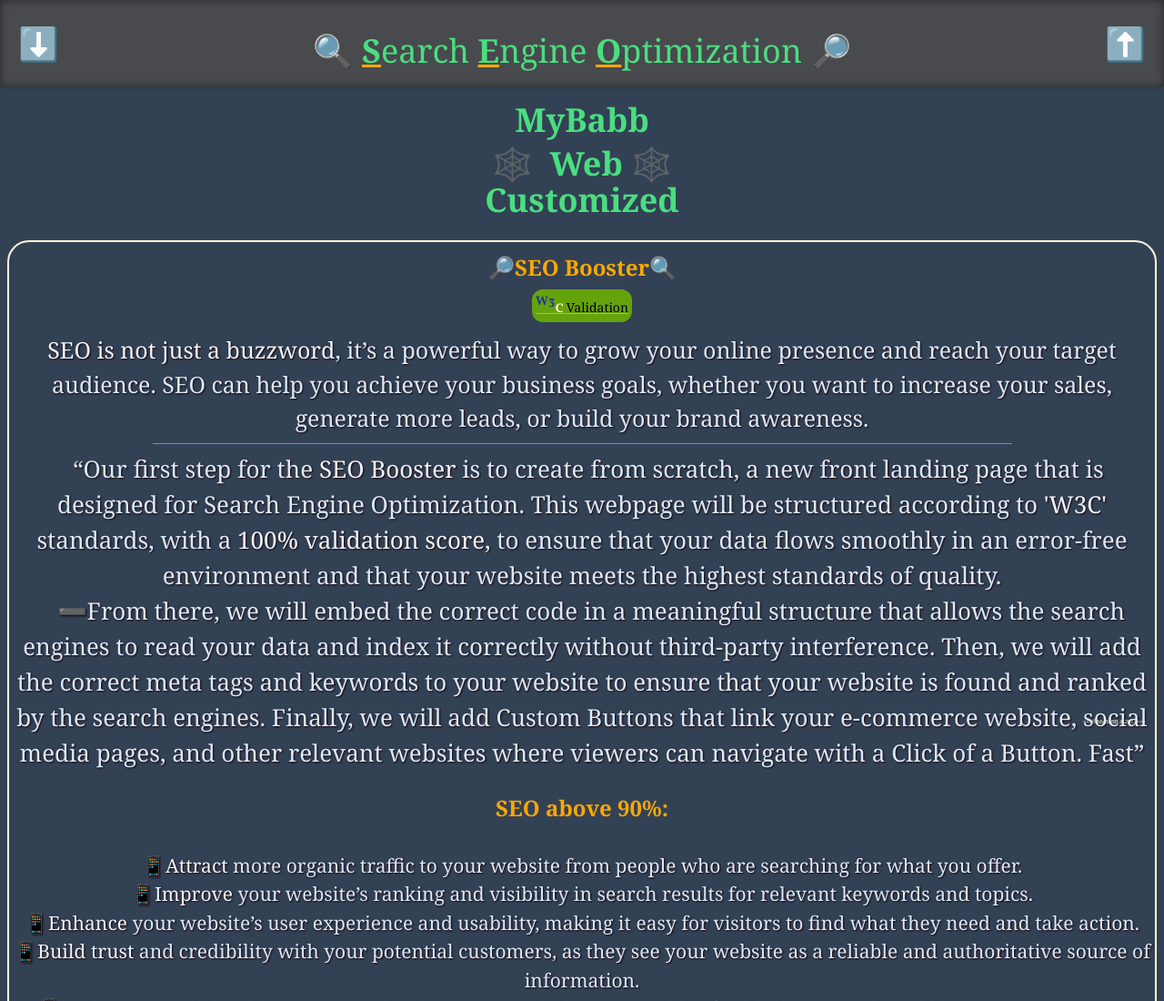
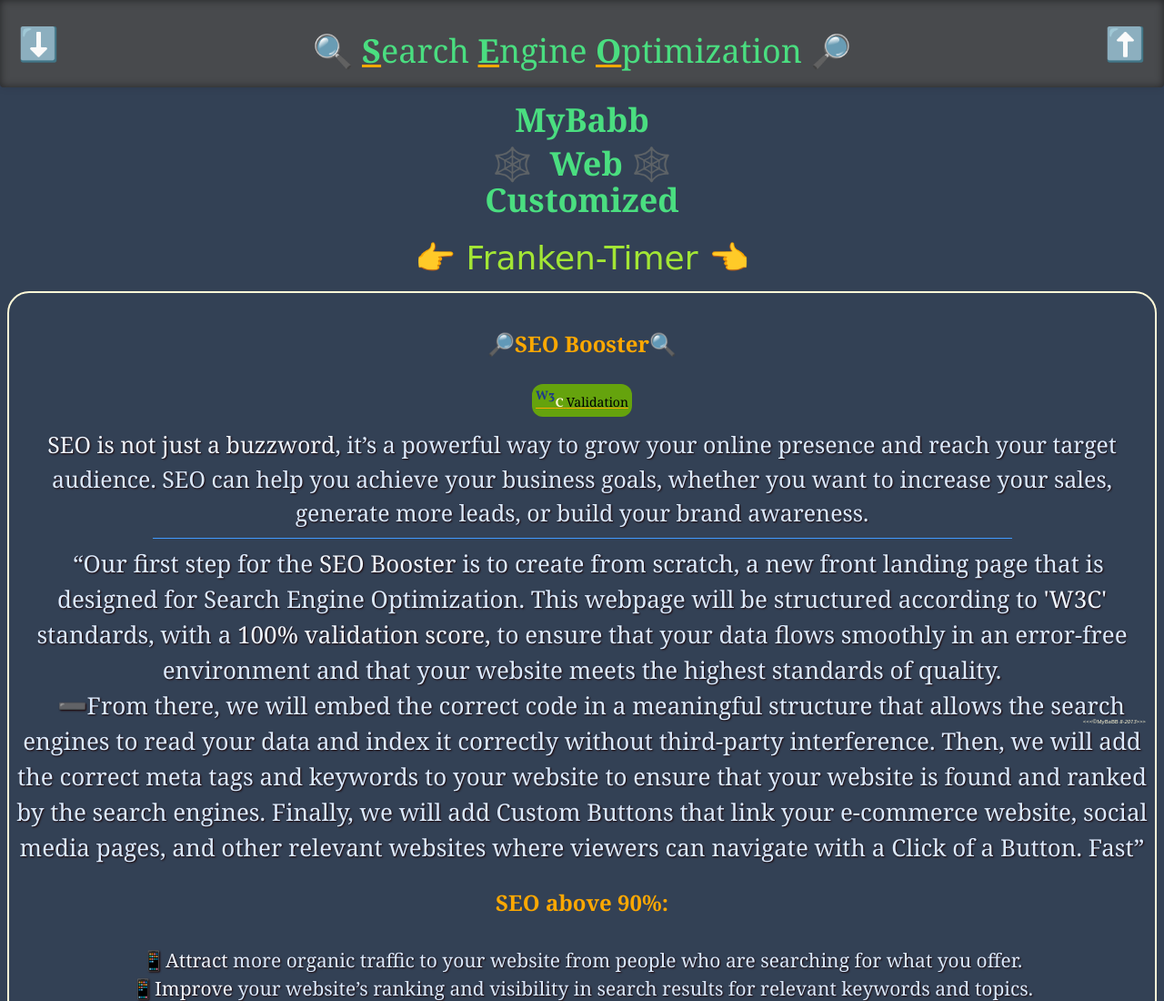
Before and after one commit to MyBaBB/Frank-at-Thanksgiving, a website: page build/index.html in a window 1280 px wide. Shown: the top 1100 px of the page at 91% size. Drawn offline with Linux system fonts and the light colour scheme; a web font is replaced by a local one.

Commit message:
added a link to franken-timer

```diff
--- a/build/index.html
+++ b/build/index.html
@@ -6,7 +6,7 @@
     <meta name="viewport" content="width=device-width, initial-scale=1.0 d">
     <meta name="google-site-verification" content="_c6_pPHaclTXxNuZPwceGxBrLhNsJgEug7T-LiYvVBs">
     <link rel="icon" href="./favicon.png" type="image/x-icon">
-    <title>🤖 SEO  Specialist</title>
+    <title>🤖 SEO Specialist</title>
     <link rel="stylesheet" href="./css/style.css">
   </head>
   <body class="min-h-screen min-w-fit bg-slate-700 dark:bg-black dark:text-white">
@@ -115,7 +115,10 @@
       </nav>
     </section>
   </header>
-      <!-- xxxxxxxxxxxxxxxxxxxxxxxxxxxxxxxxxxxxxxxxxxxxxxxxxxxxxxxxxxxxxxxxxxxxxxxxxxxxxxxx -->
+
+
+
+
       <nav
       id="aboutNav"
       class="md: m-auto space-x-8 py-4 text-xl sm:block"
@@ -131,6 +134,11 @@
               </a>
            </div>
       </nav>
+
+      <div class="text-center font-rye md:text-4xl text-xlg my-2 text-lime-400 whitespace-nowrap">
+        <a href="https://mybabb.com" >👉 Franken-Timer 👈</a>
+      </div>
+
       <!-- xxxxxxxxxxxxxxxxxxxxxxxxxx🕊️xxxxxxxxxxxxxxxxx -->
 <div class="p-2 text-white">
 
@@ -142,7 +150,7 @@
     </div>
          <article  class="py-3">
           <a href="#above90">
-                  <div class="text-center mb-2">
+                  <div class="text-center my-7">
                 <h2>
                   <span class="font-bold text-2xl p-2 rounded-xl text-varLIGHTBEAKTOP hover:text-varBoneWhite hover:bg-lime-600  touchstart:text-varMEDBEAKTOP font-serif font-extrabold">
                    🔎SEO Booster🔍
```
Also changed, not shown: build/css/style.css.
